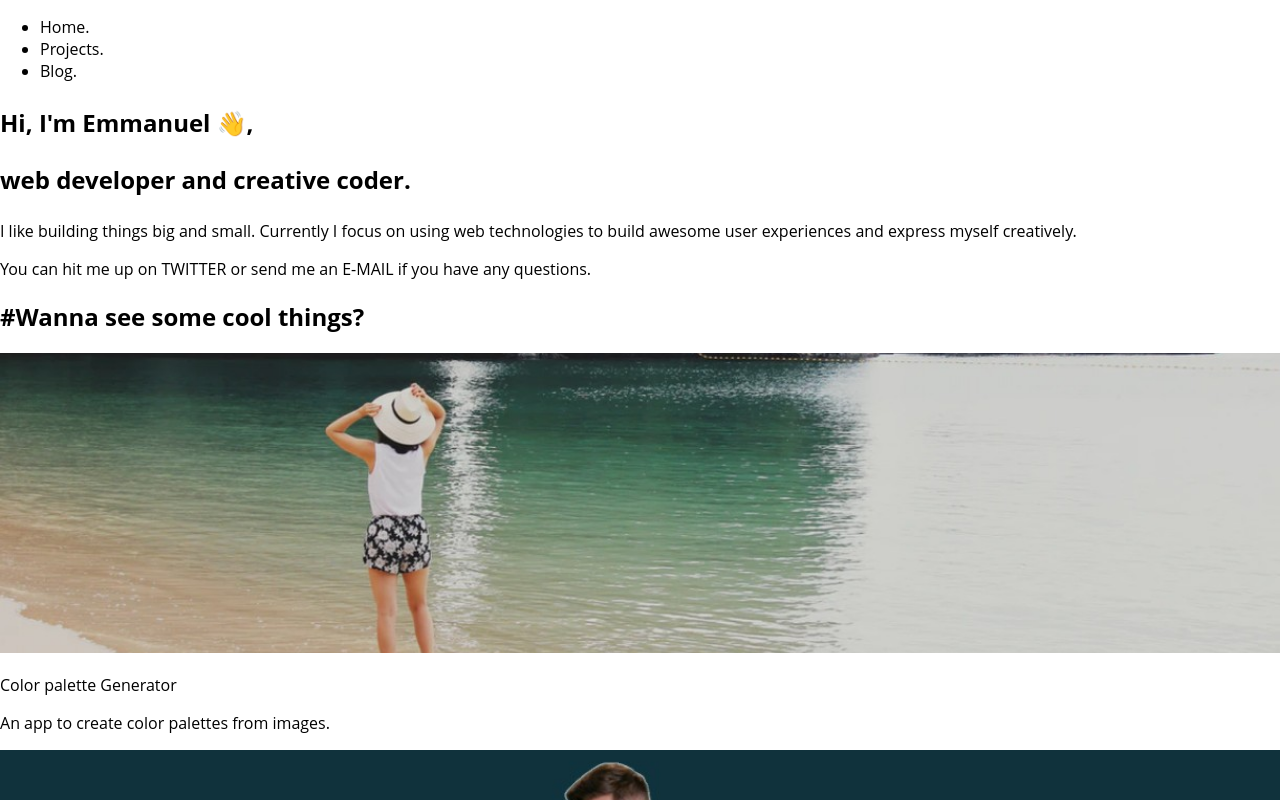
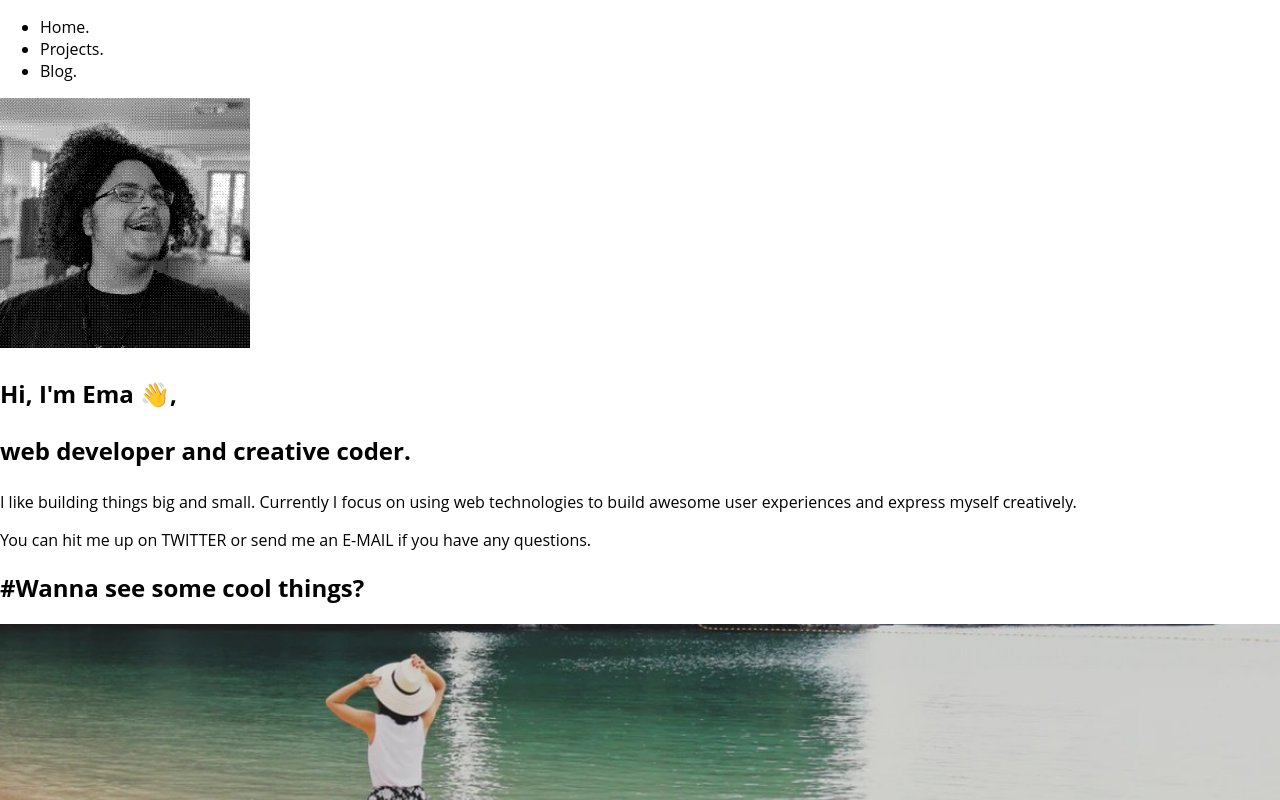
Before and after one commit to kuukienator/emmanuel-meinike, a Next.js app: page / in a window 1280 px wide. Shown: the top 800 px of the page. Built offline with nearby package versions, Linux system fonts and the light colour scheme; a web font is replaced by a local one.

Commit message:
change name and add image

```diff
--- a/pages/index.tsx
+++ b/pages/index.tsx
@@ -121,7 +121,7 @@ export default function Home() {
       <main className="relative">
         {/* <BackToTop /> */}
         <Section backgroundType={BackgroundType.Primary}>
-          {/* <div className="flex flex-col md:flex-row md:mb-6">
+          <div className="flex flex-col md:flex-row md:mb-6">
             <img
               width="250px"
               className="rounded-full h-full self-center md:mr-6"
@@ -129,14 +129,14 @@ export default function Home() {
               alt="Emmanuel Meinike - Dithered"
             />
             <h1 className="font-serif text-4xl text-left my-8 font-bold sm:text-6xl text-white lg:text-7xl">
-              <p>Hi, I&apos;m Emmanuel 👋,</p>
+              <p>Hi, I&apos;m Ema 👋,</p>
               <p>web developer and creative coder.</p>
             </h1>
-          </div> */}
-          <h1 className="font-serif text-4xl text-left my-8 font-bold sm:text-6xl text-white lg:text-7xl">
+          </div>
+          {/* <h1 className="font-serif text-4xl text-left my-8 font-bold sm:text-6xl text-white lg:text-7xl">
             <p>Hi, I&apos;m Emmanuel 👋,</p>
             <p>web developer and creative coder.</p>
-          </h1>
+          </h1> */}
           <div className="w-full h-2 bg-white mb-8 max-w-xl"></div>
           <p className="mb-4 text-xl text-white">
             I like building things big and small. Currently I focus on using web
```
Also changed, not shown: public/images/me-dither-2.png (added).
